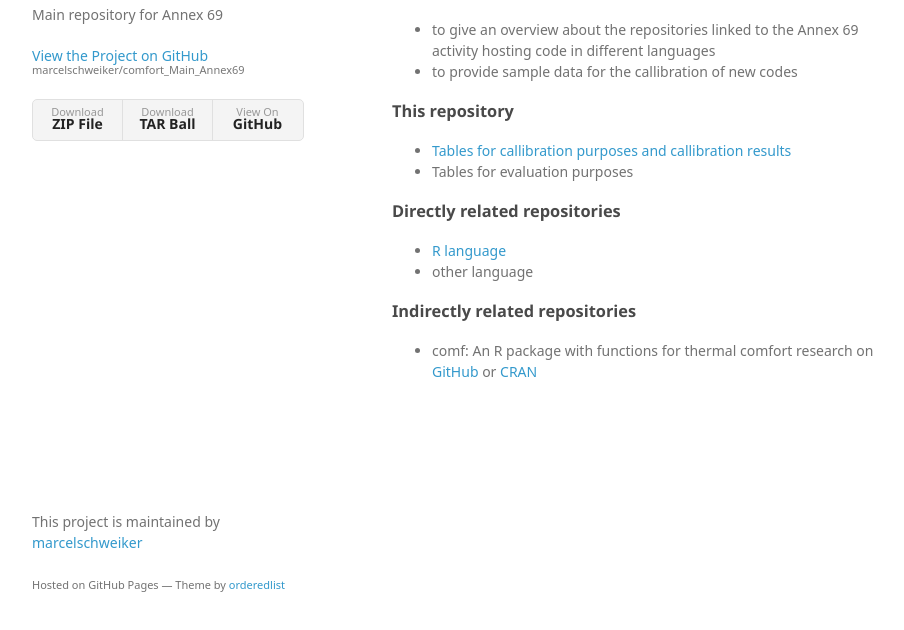
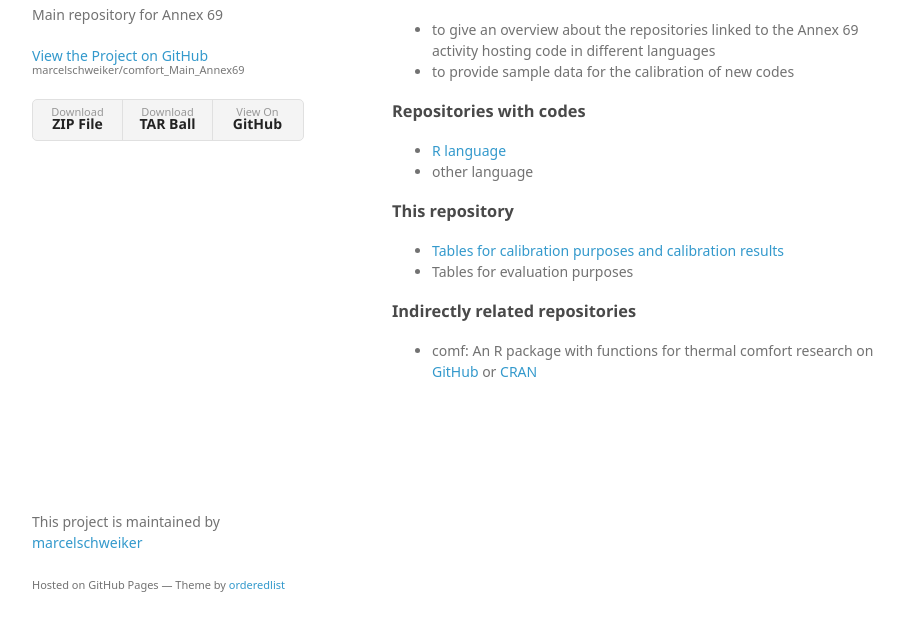
Before and after one commit to marcelschweiker/Annex69_comfort_Main, a plain HTML site: page index.html in a window 1280 px wide. Shown: the part 136-766 px from the top of the page, without its empty margins (178-1082 px from the left). Drawn offline with Linux system fonts and the light colour scheme; a web font is replaced by a local one.

Commit message:
Update index.html

```diff
--- a/index.html
+++ b/index.html
@@ -35,23 +35,23 @@
 
 <ul>
 <li>to give an overview about the repositories linked to the Annex 69 activity hosting code in different languages</li>
-<li>to provide sample data for the callibration of new codes</li>
+<li>to provide sample data for the calibration of new codes</li>
+</ul>
+
+<h3>
+<a id="dir-related-repositories" class="anchor" href="#dir-related-repositories" aria-hidden="true"><span aria-hidden="true" class="octicon octicon-link"></span></a>Repositories with codes</h3>
+
+<ul>
+<li><a href="https://github.com/marcelschweiker/Annex69_comfort_R">R language</a></li>
+<li>other language</li>
 </ul>
 
 <h3>
 <a id="this-repositories" class="anchor" href="#this-repositories" aria-hidden="true"><span aria-hidden="true" class="octicon octicon-link"></span></a>This repository</h3>
 
 <ul>
-<li><a href="https://github.com/marcelschweiker/Annex69_comfort_Main/Callibration">Tables for callibration purposes and callibration results</a></li>
+<li><a href="https://github.com/marcelschweiker/Annex69_comfort_Main/Callibration">Tables for calibration purposes and calibration results</a></li>
 <li>Tables for evaluation purposes</li>
-</ul>
-
-<h3>
-<a id="dir-related-repositories" class="anchor" href="#dir-related-repositories" aria-hidden="true"><span aria-hidden="true" class="octicon octicon-link"></span></a>Directly related repositories</h3>
-
-<ul>
-<li><a href="https://github.com/marcelschweiker/Annex69_comfort_R">R language</a></li>
-<li>other language</li>
 </ul>
 
 <h3>
```
